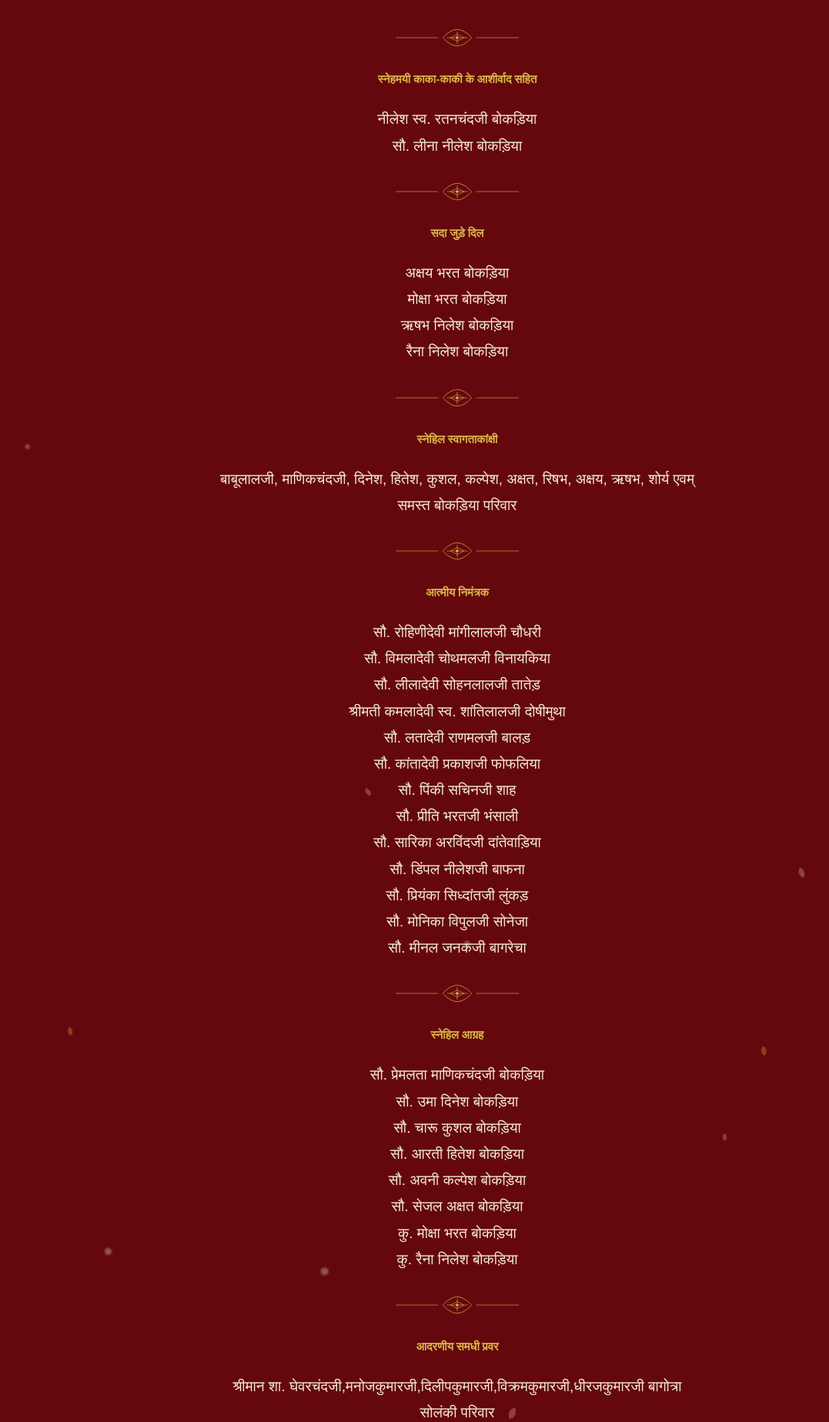
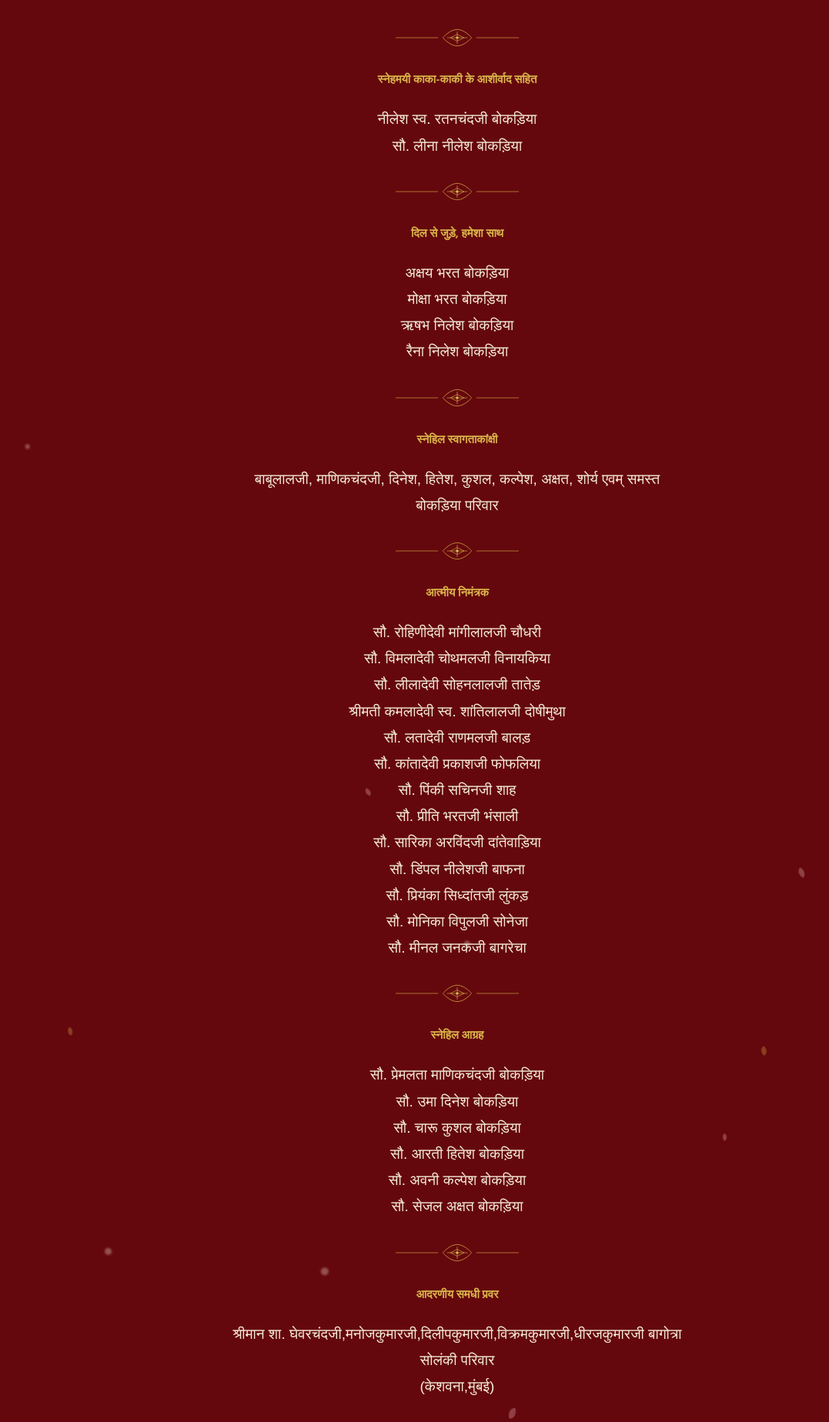
Before and after one commit to akshaythe-coder/Preskandarshan, a Next.js app: page / in a window 1280 px wide. Shown: the part 7145-8993 px from the top of the page at 77% size, without its empty margins (46-1123 px from the left). Built offline with nearby package versions, Linux system fonts and the light colour scheme; a web font is replaced by a local one.

Commit message:
Refine family headings and remove repeated sibling names

```diff
--- a/data/content.en.ts
+++ b/data/content.en.ts
@@ -54,7 +54,7 @@ export const contentEn = {
         {
             "heading": "Cordially WELCOMING YOU",
             "names": [],
-            "paragraph": "Babulalji, Manikchandji, Dinesh, Hitesh, Kushal, Kalpesh, Akshat, Rishabh, Akshay, Rishabh, Shaurya & the entire Bokadia Family",
+            "paragraph": "Babulalji, Manikchandji, Dinesh, Hitesh, Kushal, Kalpesh, Akshat, Shaurya & the entire Bokadia Family",
             "memorial": false
         },
         {
@@ -85,15 +85,13 @@ export const contentEn = {
                 "Sau. Charu Kushal Bokadia",
                 "Sau. Aarti Hitesh Bokadia",
                 "Sau. Avani Kalpesh Bokadia",
-                "Sau. Sejal Akshat Bokadia",
-                "Kum. Moksha Bharat Bokadia",
-                "Kum. Raina Nilesh Bokadia"
+                "Sau. Sejal Akshat Bokadia"
             ],
             "paragraph": "",
             "memorial": false
         },
         {
-            "heading": "Our Respected In-Laws",
+            "heading": "The Esteemed Samdhi Family",
             "names": [],
             "paragraph": "Shri Sha. Ghevarchandji, Manojkumarji, Dilipkumarji, Vikramkumarji, Dheerajkumarji Bagotra Solanki Family\n(Keshawana, Mumbai)",
             "memorial": false
--- a/data/content.hi.ts
+++ b/data/content.hi.ts
@@ -46,7 +46,7 @@ export const contentHi: Content = {
             "memorial": false
         },
         {
-            "heading": "सदा जुड़े दिल",
+            "heading": "दिल से जुड़े, हमेशा साथ",
             "names": [
                 "अक्षय भरत बोकड़िया",
                 "मोक्षा भरत बोकड़िया",
@@ -59,7 +59,7 @@ export const contentHi: Content = {
         {
             "heading": "स्नेहिल स्वागताकांक्षी",
             "names": [],
-            "paragraph": "बाबूलालजी, माणिकचंदजी, दिनेश, हितेश, कुशल, कल्पेश, अक्षत, रिषभ, अक्षय, ऋषभ, शोर्य एवम् समस्त बोकड़िया परिवार",
+            "paragraph": "बाबूलालजी, माणिकचंदजी, दिनेश, हितेश, कुशल, कल्पेश, अक्षत, शोर्य एवम् समस्त बोकड़िया परिवार",
             "memorial": false
         },
         {
@@ -90,9 +90,7 @@ export const contentHi: Content = {
                 "सौ. चारू कुशल बोकड़िया",
                 "सौ. आरती हितेश बोकड़िया",
                 "सौ. अवनी कल्पेश बोकड़िया",
-                "सौ. सेजल अक्षत बोकड़िया",
-                "कु. मोक्षा भरत बोकड़िया",
-                "कु. रैना निलेश बोकड़िया"
+                "सौ. सेजल अक्षत बोकड़िया"
             ],
             "paragraph": "",
             "memorial": false
```
Also changed, not shown: scripts/check-i18n.cjs (+5 -2 lines).
